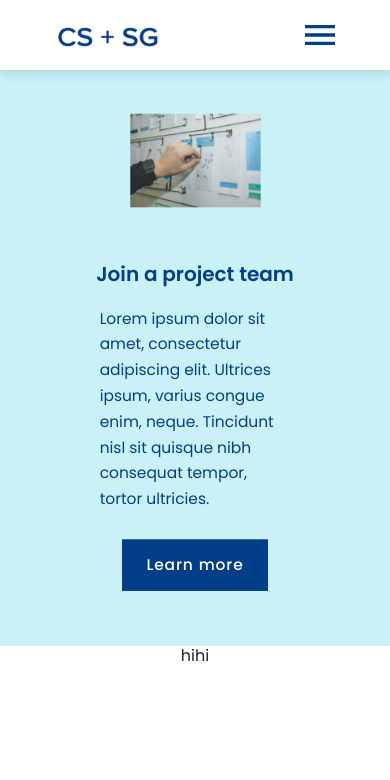
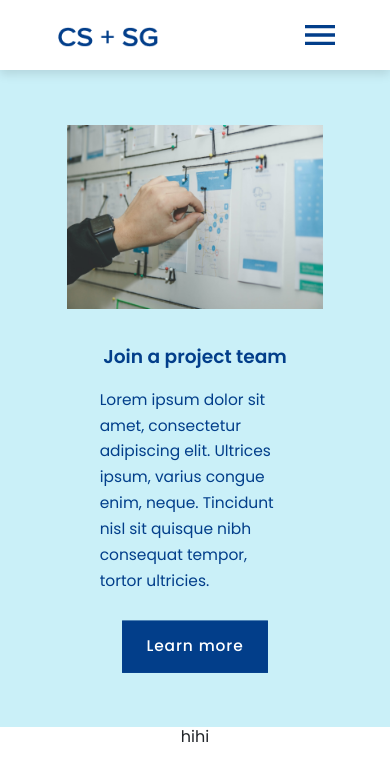
Before and after one commit to CS-Social-Good-CalPoly/club-website, a React (Create React App) app: page / in a window 390 px wide. Shown: the top 780 px of the page. Built offline with nearby package versions, Linux system fonts and the light colour scheme.

Commit message:
minor css changes

```diff
--- a/src/assets/SharedAssets/Styles.css
+++ b/src/assets/SharedAssets/Styles.css
@@ -1,7 +1,7 @@
 :root{
     /* ---fonts ---*/
     --heading-1: 35px;
-    --heading-1-responsive: calc(1rem + 1.6vw);
+    --heading-1-responsive: calc(1rem + 1.2vw);
     --subheading-1: 20px;
     --subheading-1-responsive: calc(1rem + 0.3vw);
     --button: 20px;
--- a/src/assets/WhatWeDo/BlueWaveBlock.css
+++ b/src/assets/WhatWeDo/BlueWaveBlock.css
@@ -30,17 +30,18 @@
 }
 
 .bluewaveblock-child:first-child {
-    /*max-width: 950px;*/
-    padding-left: 15%;
+    /*max-width: 700px;*/
+    margin-left: 8%;
+    min-width: 320px;
+    width: 100%;
 }
 
 .bluewaveblock-child:nth-child(2) {
-    max-width: 500px;
+    /*max-width: 500px;*/
     width: 100%;
     display: flex;
     justify-content: center;
     align-items: center;
-    padding-left: 0.5em;
 }
 
 .bluewaveblock-child img {
@@ -56,20 +57,20 @@
     z-index: -10;
 }
 
-@media screen and (max-width: 1111px) {
+@media screen and (max-width: 1200px) {
 
     .bluewaveblock-parent {
         padding: 2em;
     }
-/*
+
     .bluewaveblock-child:first-child {
-        padding-left: 5%;
-        min-width: 400px;
+        margin-left: 8%;
+        padding-left: 0;
     }
-*/
+
     .bluewaveblock-child:nth-child(2) {
-        max-width: 400px;
-        transform: scale(80%);
+        max-width: 480px;
+        transform: scale(86%);
         padding-left: 0;
     }
 
@@ -85,9 +86,10 @@
     }
 
     .bluewaveblock-child:first-child {
+        max-width: 300px;
         margin-left: auto;
         margin-right: auto;
-        margin-bottom: -50px;
+        margin-bottom: -80px;
         padding: 0;
         transform: scale(80%);
     }
```
